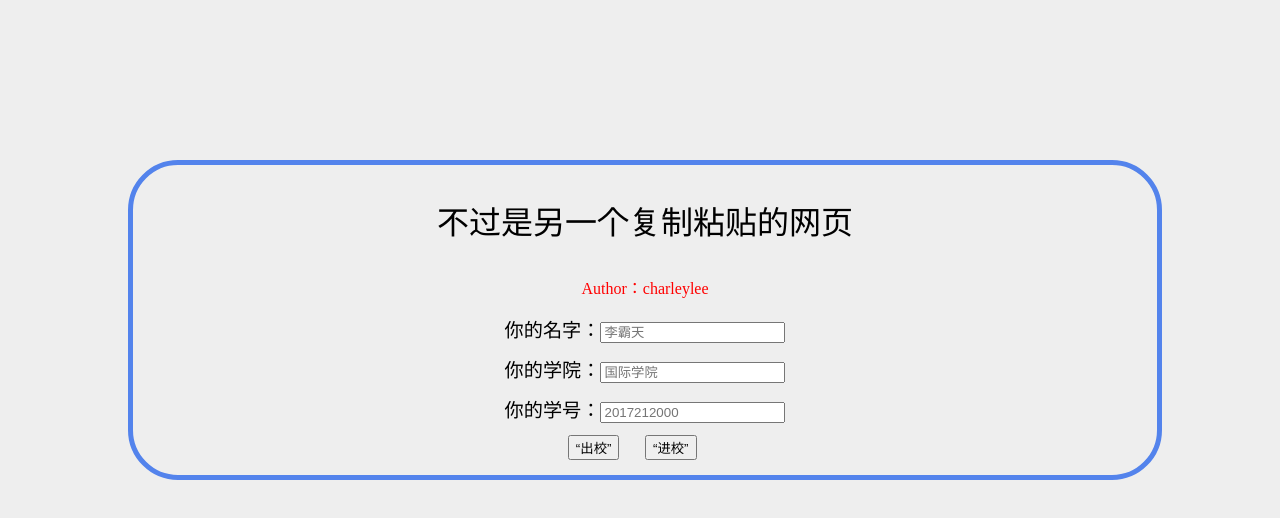
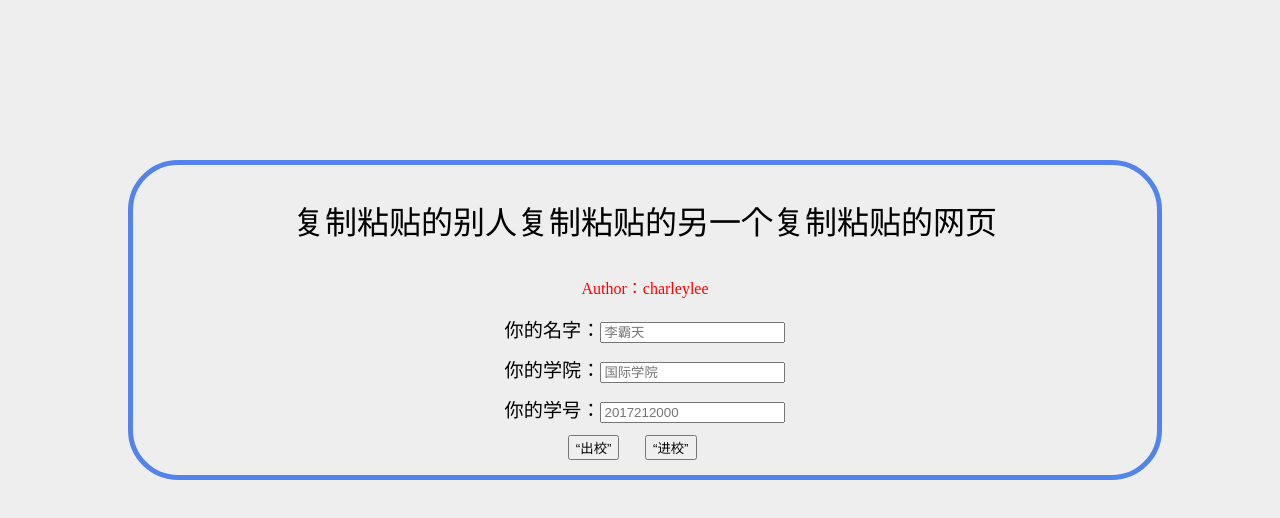
Before and after one commit to remembertowearmask/entrance, a plain HTML site: page entrance.html in a window 1280 px wide. Drawn offline with Linux system fonts and the light colour scheme.

Commit message:
Update and rename intoschool.html to entrance.html

```diff
--- a/intoschool.html
+++ b/entrance.html
@@ -136,7 +136,7 @@
 </head>
 <body>
   <div class="input-box" id="input-box" style="text-align: center;">
-    <p style="font-size: 2rem;">不过是另一个复制粘贴的网页</p>
+    <p style="font-size: 2rem;">复制粘贴的别人复制粘贴的另一个复制粘贴的网页</p>
     <p style="font-size: 1rem;color:red">        Author：charleylee</p>
     <div>你的名字：<input type="text" name="" id="input-name" placeholder="李霸天"></div>
     <div>你的学院：<input type="text" name="" id="input-aca" placeholder="国际学院"></div>
```
